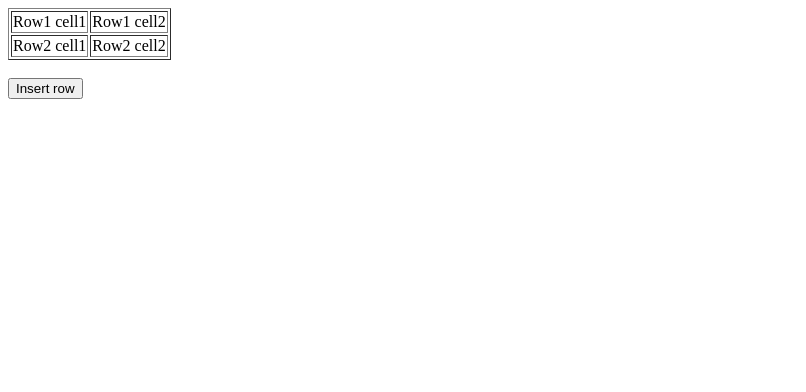
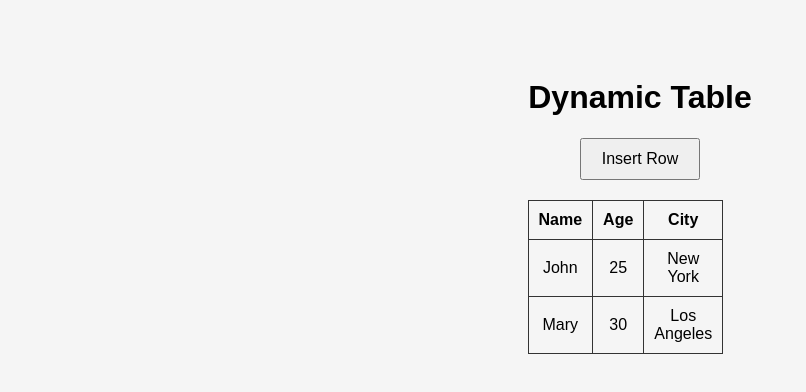
Before and after one commit to acciojob/create-table-1-krishanraaj, a website: page main.html in a window 1280 px wide. Shown: the whole page, without its empty margins (0-806 px from the left). Drawn offline with Linux system fonts and the light colour scheme.

Commit message:
created a submission

```diff
--- a/main.html
+++ b/main.html
@@ -1,25 +1,39 @@
 <!DOCTYPE html>
+<html lang="en">
+<head>
+  <meta charset="UTF-8">
+  <meta name="viewport" content="width=device-width, initial-scale=1.0">
+  <title>Create Table</title>
+  <link rel="stylesheet" href="styles.css">
+</head>
+<body>
+  <div class="container">
+    <h1>Dynamic Table</h1>
+    <button id="insertRow">Insert Row</button>
 
-<html>
+    <table id="myTable">
+      <thead>
+        <tr>
+          <th>Name</th>
+          <th>Age</th>
+          <th>City</th>
+        </tr>
+      </thead>
+      <tbody>
+        <tr>
+          <td>John</td>
+          <td>25</td>
+          <td>New York</td>
+        </tr>
+        <tr>
+          <td>Mary</td>
+          <td>30</td>
+          <td>Los Angeles</td>
+        </tr>
+      </tbody>
+    </table>
+  </div>
 
-<head>
-	<meta charset=utf-8 />
-	<title>Insert row in a table</title>
-	<link rel="stylesheet" href="styles.css">
-</head>
-
-<body>
-	<table id="sampleTable" border="1">
-		<tr><td>Row1 cell1</td>
-		<td>Row1 cell2</td></tr>
-		<tr><td>Row2 cell1</td>
-		<td>Row2 cell2</td></tr>
-	</table><br>
-
-	<input type="button" onclick="insert_Row()" value="Insert row">
-    <script type="text/javascript" src="./script.js">
-</script>
-
+  <script src="script.js"></script>
 </body>
-
 </html>
--- a/script.js
+++ b/script.js
@@ -1,5 +1,15 @@
 function insert_Row() {
-    //Write your code here
+    // Get the table by id
+    const table = document.getElementById("sampleTable");
 
+    // Insert a new row at the top (after the header row)
+    const newRow = table.insertRow(1); // index 0 is header
 
+    // Insert two cells
+    const cell1 = newRow.insertCell(0);
+    const cell2 = newRow.insertCell(1);
+
+    // Set text for the new cells
+    cell1.innerHTML = "New Cell1";
+    cell2.innerHTML = "New Cell2";
 }
--- a/styles.css
+++ b/styles.css
@@ -1 +1,33 @@
 /*  your css code here. If applicable */
+body {
+  font-family: Arial, sans-serif;
+  background-color: #f5f5f5;
+  display: flex;
+  justify-content: center;
+  padding-top: 50px;
+}
+
+.container {
+  text-align: center;
+}
+
+table {
+  width: 50%;
+  border-collapse: collapse;
+  margin-top: 20px;
+}
+
+table, th, td {
+  border: 1px solid #333;
+}
+
+th, td {
+  padding: 10px;
+  text-align: center;
+}
+
+button {
+  padding: 10px 20px;
+  font-size: 16px;
+  cursor: pointer;
+}
```
